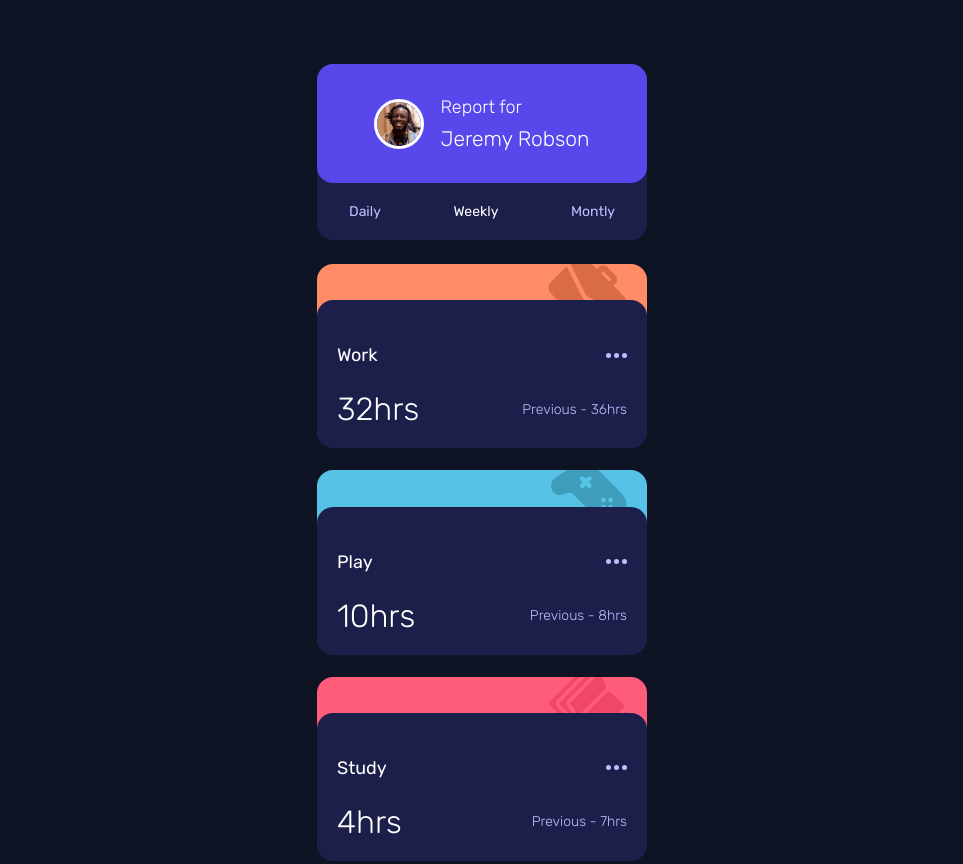
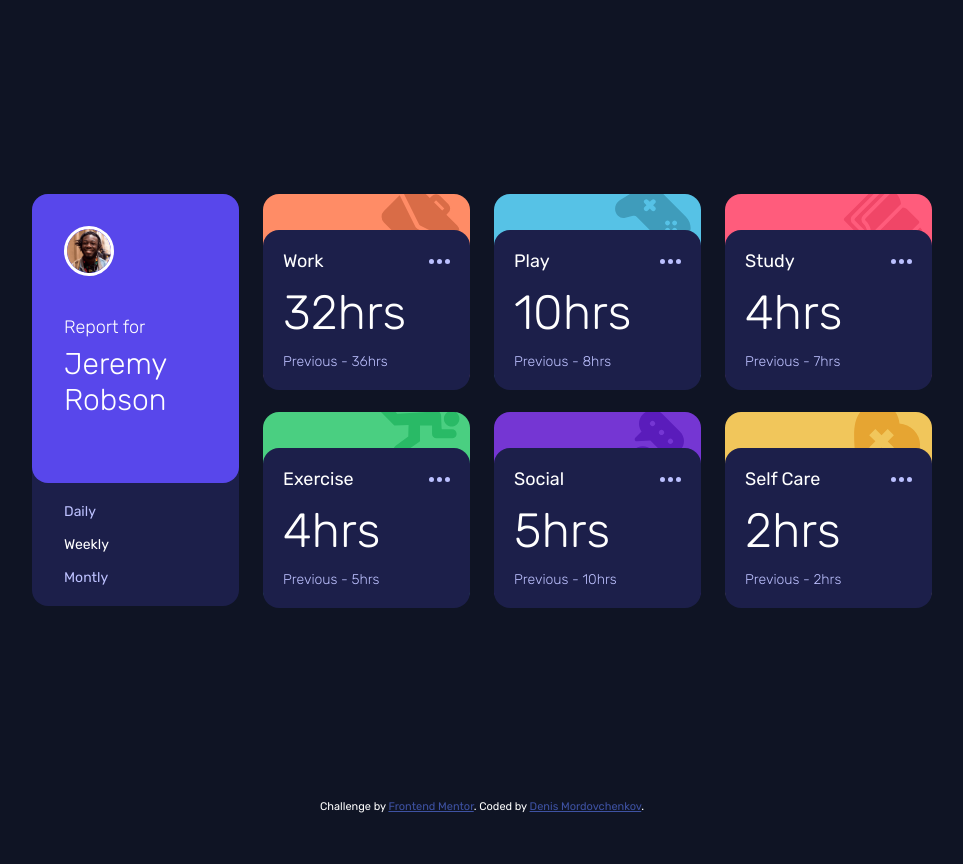
Before and after one commit to DenisMordovchenkov/time-tracking-dashboard, a plain HTML site: page index.html in a window 1280 px wide. Shown: the top 864 px of the page, without its empty margins (158-1121 px from the left). After the commit the page ends 813 px from the top, so only its background shows below. Drawn offline with Linux system fonts and the light colour scheme.

Commit message:
Added responsive styles for desktop version

```diff
--- /dev/null
+++ b/styles/responsive/desktops.css
@@ -0,0 +1,51 @@
+@media (min-width: 1024px) {
+    .dashboard__content {
+        grid-template-columns: repeat(4, 1fr);
+    }
+
+    .dashboard__person {
+        grid-row-start: 1;
+        grid-row-end: 3;
+        grid-column-start: 1;
+        grid-column-end: 2;
+        height: 100%;
+        display: flex;
+        flex-direction: column;
+    }
+
+    .person-card {
+        flex-direction: column;
+        align-items: flex-start;
+        justify-content: flex-start;
+        flex-grow: 1;
+    }
+
+    .person-card__photo {
+        margin-bottom: 1.5rem;
+    }
+
+    .person-card__title {
+        font-size: 30px;
+    }
+
+    .view-selector {
+        flex-direction: column;
+    }
+
+    .view-selector__item:not(:last-child) {
+        margin-bottom: 1rem;
+    }
+
+    .tracking-card__body {
+        flex-direction: column;
+        align-items: flex-start;
+    }
+    .tracking-card__time {
+        margin-bottom: 0.75rem;
+        font-size: 48px;
+    }
+
+    .tracking-card__header {
+        margin-bottom: 0.75rem;
+    }
+}
--- a/styles/style.css
+++ b/styles/style.css
@@ -4,6 +4,7 @@
 @import "view.css";
 @import "tracking.css";
 @import "modifiers.css";
+@import "responsive/desktops.css";
 * {
     box-sizing: border-box;
 }
--- a/styles/tracking.css
+++ b/styles/tracking.css
@@ -10,6 +10,10 @@
     filter: brightness(var(--hover-brightness));
 }
 
+.tracking-card__header {
+    margin-bottom: 1rem;
+}
+
 .tracking-card__header, .tracking-card__body {
     display: flex;
     align-items: center;
@@ -20,6 +24,7 @@
     cursor: pointer;
 }
 .tracking-card__title {
+    margin: 0;
     font-weight: var(--weight-normal);
     font-size: var(--fs-base);
 }
```
